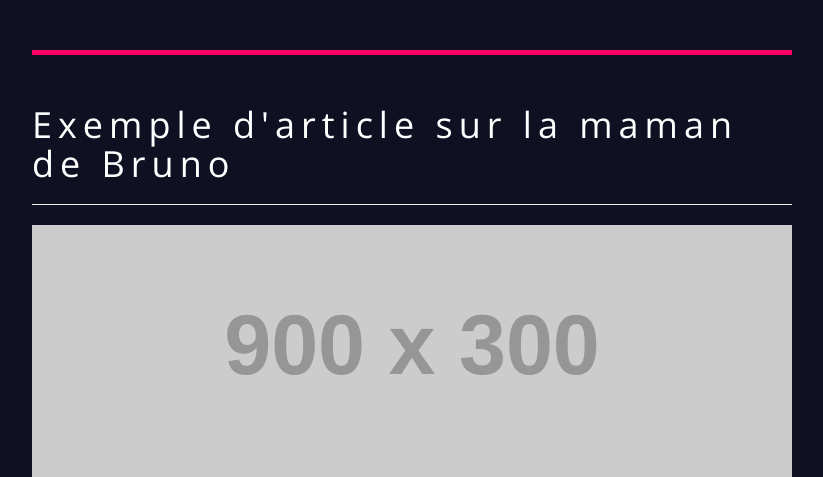
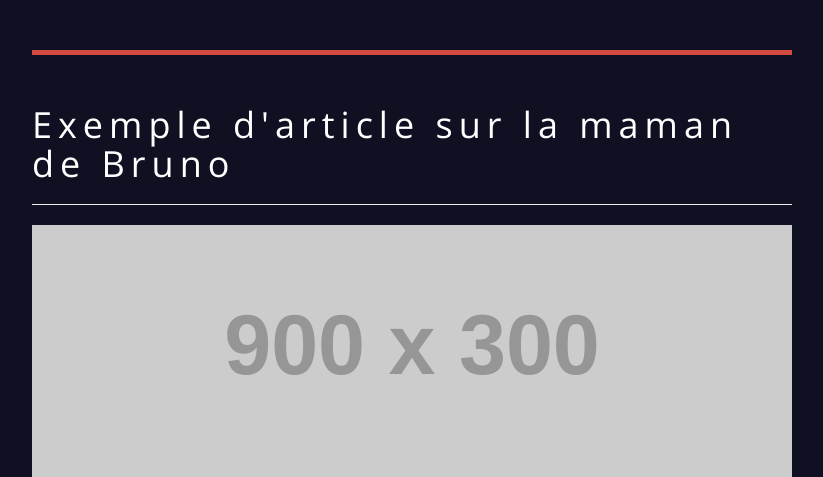
Before and after one commit to alarichadef/API08, a PHP site: page /gala.html in a window 1280 px wide. Shown: the part 1783-2260 px from the top of the page, without its empty margins (228-1051 px from the left). Run offline with PHP 8.4, Linux system fonts and the light colour scheme; grey boxes labelled with a size stand in for pictures from a placeholder-image service; some libraries are stand-ins or nearby versions; some web fonts are replaced.

Commit message:
Add red color from etuville logo to css class myhr

```diff
--- a/css/style.css
+++ b/css/style.css
@@ -9,7 +9,7 @@
 height: 5px;
 margin-left: auto;
 margin-right: auto;
-background-color:#FF0066;
+background-color:rgba(210, 74, 64, 1);
 color:#FF0066;
 border: 0 none;
 margin-top: 50px;
```
